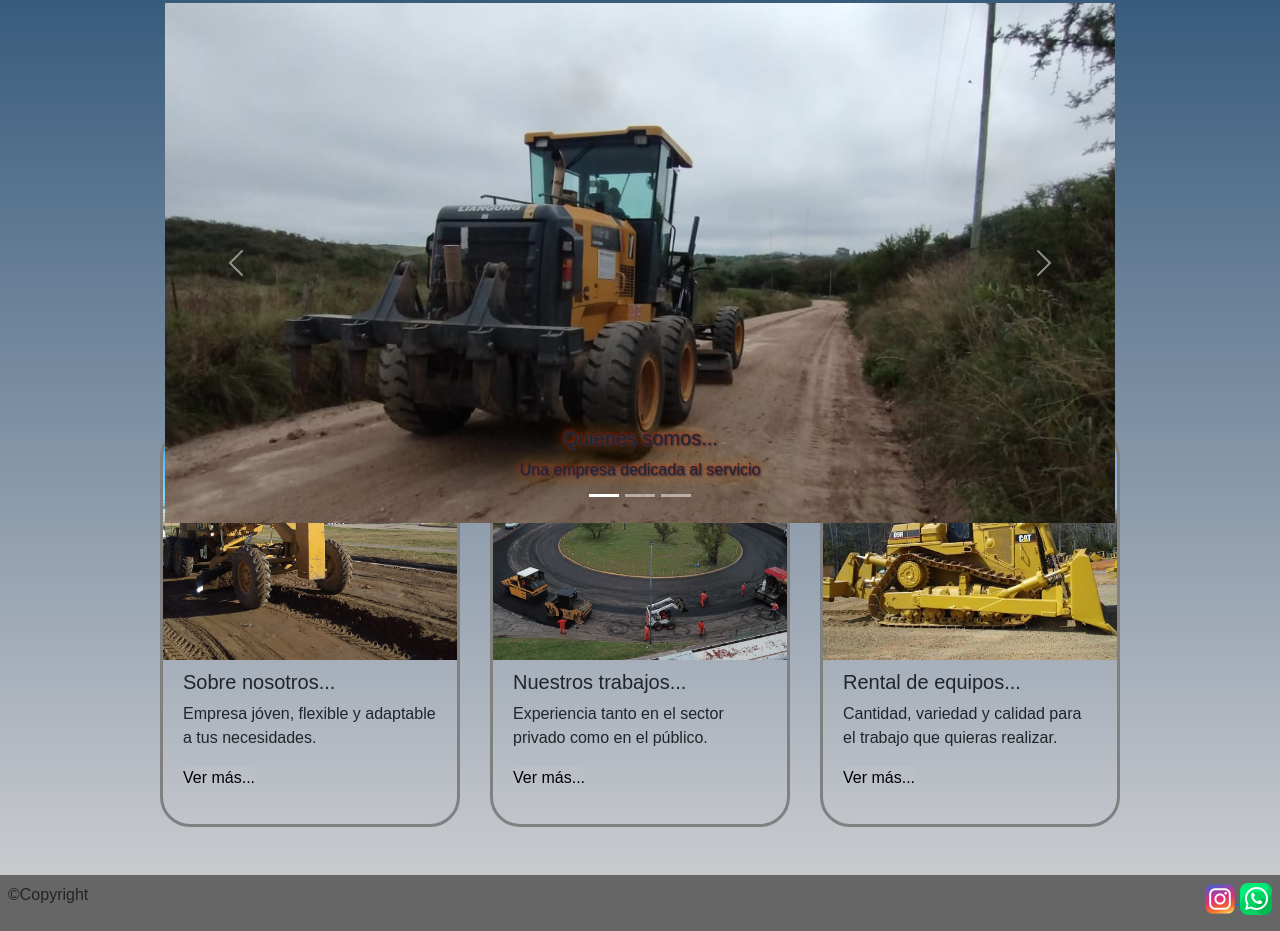
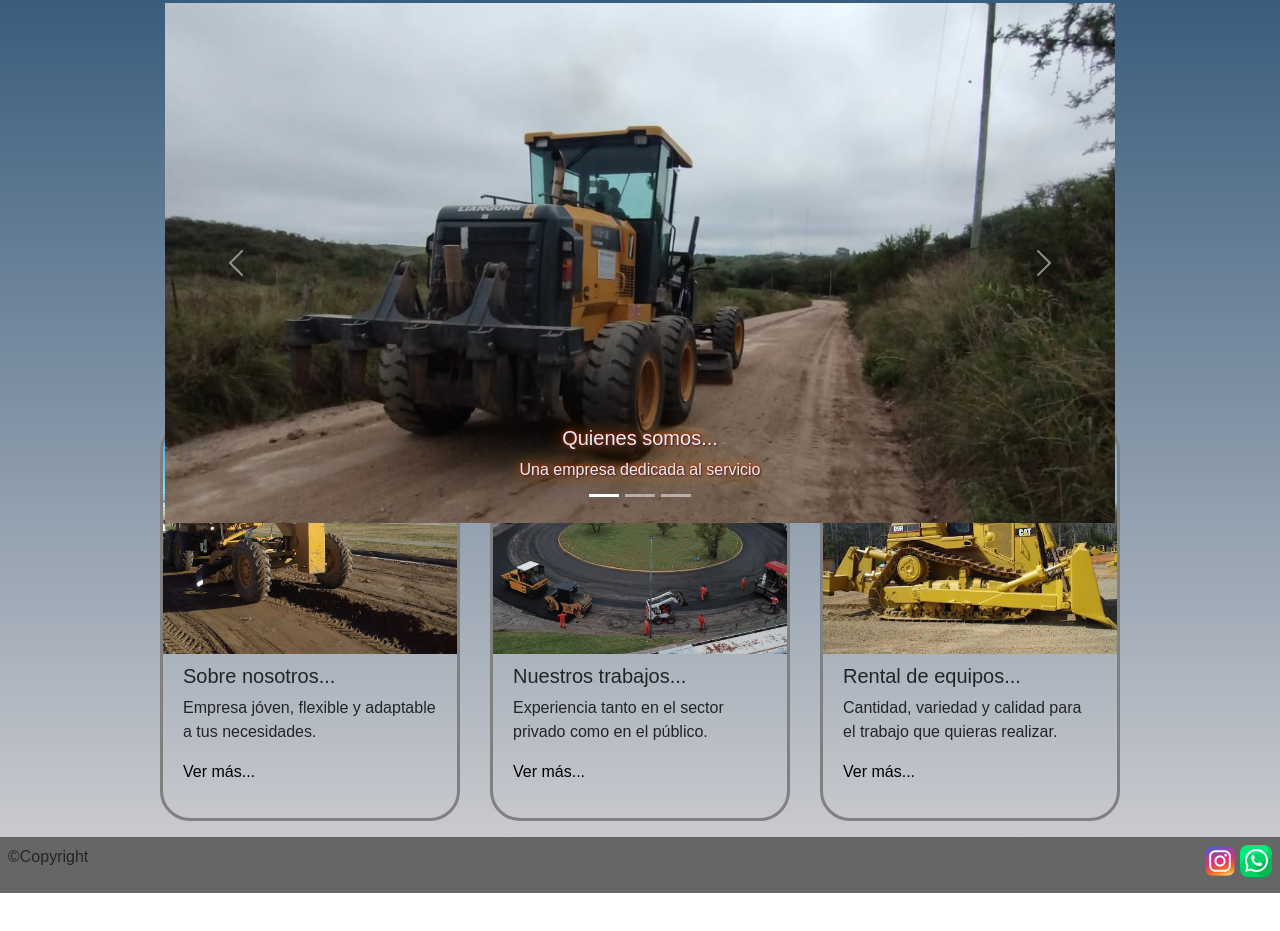
Before and after one commit to GiustoMariaJose/PFGiusto, a website: page index.html in a window 1280 px wide. Shown: the part 277-1208 px from the top of the page. After the commit the page ends 1170 px from the top, so only its background shows below. Drawn offline with nearby package versions, Linux system fonts and the light colour scheme.

Commit message:
Se actualizó el carousel y se cambiaron colores en index.html

```diff
--- a/index.html
+++ b/index.html
@@ -70,7 +70,7 @@
                 <h2>Abriendo caminos...</h2>
             </div>
             <div class="galleryItem-2">
-                <div id="carouselExampleCaptions" class="carousel slide">
+                <div id="carouselExampleCaptions" class="carousel slide" data-bs-ride="true">
                     <div class="carousel-indicators">
                       <button type="button" data-bs-target="#carouselExampleCaptions" data-bs-slide-to="0" class="active" aria-current="true" aria-label="Slide 1"></button>
                       <button type="button" data-bs-target="#carouselExampleCaptions" data-bs-slide-to="1" aria-label="Slide 2"></button>
@@ -87,15 +87,15 @@
                       <div class="carousel-item">
                         <img src="./img/carousel2.jpeg" class="d-block w-100 image" alt="...">
                         <div class="carousel-caption d-none d-md-block">
-                          <h5>Second slide label</h5>
-                          <p>Some representative placeholder content for the second slide.</p>
+                          <h5>Personal y maquinaria</h5>
+                          <p>Contamos con lo necesario para todo tipo de proyecto... pequeños o de gran envergadura.</p>
                         </div>
                       </div>
                       <div class="carousel-item">
                         <img src="./img/carousel3.jpeg" class="d-block w-100 image" alt="...">
                         <div class="carousel-caption d-none d-md-block">
-                          <h5>Third slide label</h5>
-                          <p>Some representative placeholder content for the third slide.</p>
+                          <h5>Compromiso</h5>
+                          <p>Desde el asesoriamiento hasta el final de obra.</p>
                         </div>
                       </div>
                     </div>
@@ -117,7 +117,8 @@
                 <div class="informacion">
                     <h5>Sobre nosotros...</h5>
                     <p>Empresa jóven, flexible y adaptable a tus necesidades.</p>
-                    <button class="boton">Ver más...</button>
+                    <a class="verMas" href="./pages/nosotros.html">Ver más...</a>
+
                 </div>
             </div>
             <div class="tarjetita tarjetita2">
@@ -125,7 +126,7 @@
                 <div class="informacion">
                     <h5>Nuestros trabajos...</h5>
                     <p>Experiencia tanto en el sector privado como en el público.</p>
-                    <button class="boton">Ver más...</button>
+                    <a class="verMas" href="./pages/galeria.html">Ver más...</a>
                 </div>
             </div>
             <div class="tarjetita tarjetita3">
@@ -133,7 +134,7 @@
                 <div class="informacion">
                     <h5>Rental de equipos...</h5>
                     <p>Cantidad, variedad y calidad para el trabajo que quieras realizar.</p>
-                    <button class="boton">Ver más...</button>
+                    <a class="verMas" href="./pages/servicios.html">Ver más...</a>
                 </div>
             </div>
 
--- a/scss/pages/_hero.scss
+++ b/scss/pages/_hero.scss
@@ -49,8 +49,7 @@
         justify-self: center;
         justify-content: center;
         padding-top: 1rem;
-        padding-bottom: 1rem;
-
+        padding-bottom: 10px;
         gap: 0.5rem;
 
         .gallery-img {
@@ -70,6 +69,8 @@
             flex-direction: column;
             justify-content:center;
             align-items: center;
+            color: antiquewhite;
+            /*color: #164168;*/
             text-shadow: 1px 1px 2px #02305c, 0 0 1em #f68401, 0 0 0.2em #f60101;
 
 
@@ -94,8 +95,9 @@
                     width: 80%;
                 }
                 .carousel-caption {
+                    color: antiquewhite;
 
-                    color: #21262a;
+                    /*color: #21262a;*/
                     text-shadow: 1px 1px 2px #02305c, 0 0 1em #f68401, 0 0 0.2em #f60101;
                     margin: 0;
                     padding: 5px;
@@ -116,7 +118,7 @@
         justify-content: center;
         align-items: center;
         gap: 30px;
-        padding-bottom: 3rem;
+        padding-bottom: 1rem;
 
         .tarjetita {
             width: 300px;
@@ -151,13 +153,11 @@
                 padding-top: 10px;
                 padding-bottom: 50px;
 
-                .boton {
-                    display: flex;
-                    justify-content: center;
-                    align-items: center;
-                    border-radius: 5px;
-                    background-color: #bbbfc6;
+                .verMas {
+                    text-decoration: none;
+                    color: black;
                 }
+
             }
         }
     }
```
Also changed, not shown: css/custom.css, 1 other file.
